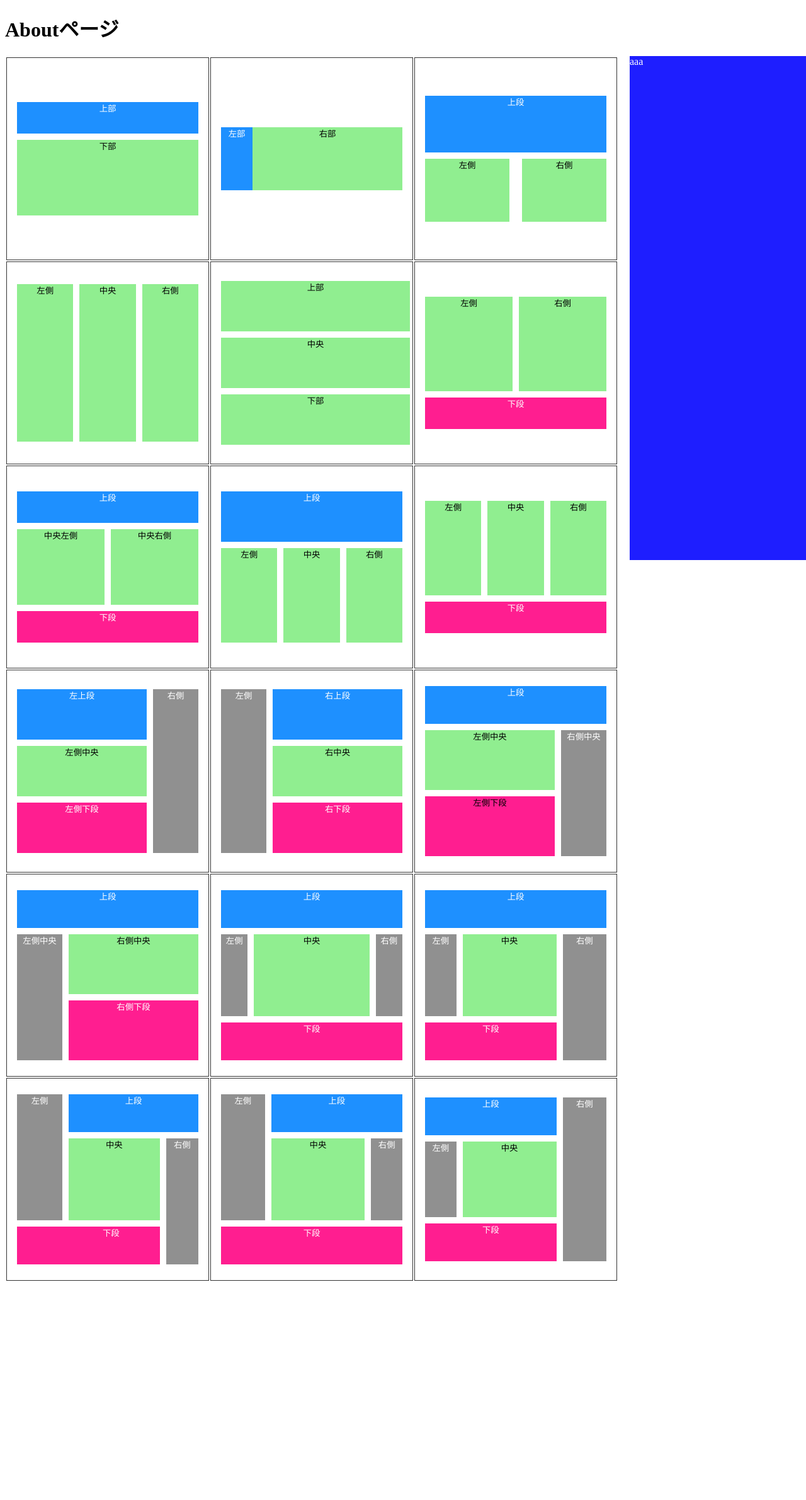
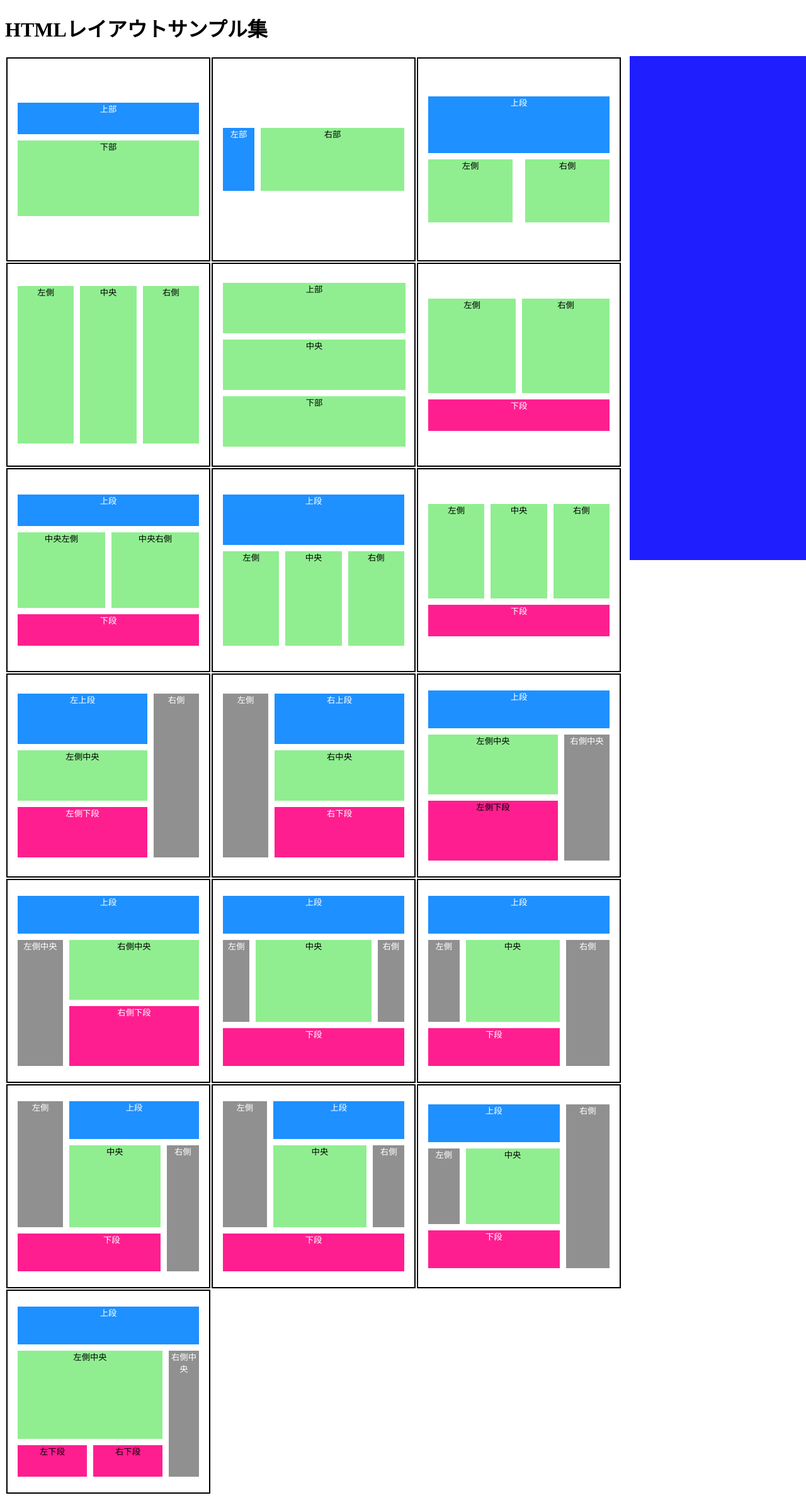
Before and after one commit to Elsammit/NuxtLayoutView, a Nuxt app: page /About in a window 1280 px wide. Shown: the whole page at 63% size. Before the commit the page ends 2043 px from the top, so only its background shows below. Built offline with nearby package versions, Linux system fonts and the light colour scheme.

Commit message:
機能追加中

```diff
--- /dev/null
+++ b/components/LayoutPattern19.vue
@@ -0,0 +1,53 @@
+<template>
+    <div class="UpperArea19">上段</div>
+    <div class="field">
+        <div class="LeftArea19">
+            <div class="CenterArea19">左側中央</div>
+            <div class="field">
+                <div class="UnderLeft19">左下段</div>
+                <div class="UnderRight19">右下段</div>
+            </div>
+        </div>
+        <div class="RightArea19">右側中央</div>
+    </div>
+</template>
+
+<style>
+.UpperArea19{
+  height:60px;
+  text-align: var(--td-text-align);
+  background-color: var(--area1-background-color);
+  color:#FFF;
+  margin-bottom: 10px;
+}
+
+.LeftArea19{
+  flex: 1.5;
+}
+
+.RightArea19{
+  flex:.3;
+  background-color: var(--area4-background-color);
+  text-align: var(--td-text-align);
+  height: 200px;
+  width:20px;
+  color:#FFF;
+}
+
+.CenterArea19{
+  text-align: var(--td-text-align);
+  background-color: var(--area2-background-color);
+  margin-bottom: 10px;
+  height:140px;
+  margin-right: 10px;
+  margin-bottom: 10px;
+}
+
+.UnderLeft19, .UnderRight19{
+  text-align: var(--td-text-align);
+  background-color: var(--area3-background-color);
+  height:50px;
+  width:110px;
+  margin-right: 10px;
+}
+</style>
--- a/components/LayoutPattern2.vue
+++ b/components/LayoutPattern2.vue
@@ -15,6 +15,7 @@
 }
 .Content2{
   flex:1;
+  margin-left:10px;
   background-color: var(--area2-background-color);
   text-align: var(--td-text-align);
   height: 100px;
--- a/components/LayoutPattern5.vue
+++ b/components/LayoutPattern5.vue
@@ -6,14 +6,13 @@
 
 <style>
 .UpperArea5, .CenterArea5, .UnderArea5{
-  flex:1;
   background-color: var(--area2-background-color);
   text-align: var(--td-text-align);
   height: 80px;
-  width:300px;
+  width:290px;
 }
 
 .UpperArea5, .CenterArea5{
-  margin-bottom: 10px;;
+  margin-bottom: 10px;
 }
 </style>
--- a/pages/About.vue
+++ b/pages/About.vue
@@ -1,113 +1,146 @@
 <template>
-  <h1>Aboutページ</h1>
+  <h1>HTMLレイアウトサンプル集</h1>
   <div class="field">
     <table>
       <tbody>
         <tr>
-          <td class="Column">
+          <td class="Column"
+            v-bind:class="{'selectedBorder':selectedID==='LayoutPattern1'}">
               <button class="ButtonStyle" @click="viewCode('LayoutPattern1')">
-                <LayoutPattern1 />  <!-- 上下分割 -->
+                <LayoutPattern1
+                   />  <!-- 上下分割 -->
               </button>
             </td>
-          <td class="Column">
+          <td class="Column"
+            v-bind:class="{'selectedBorder':selectedID==='LayoutPattern2'}">
             <button class="ButtonStyle" @click="viewCode('LayoutPattern2')">
               <LayoutPattern2 />  <!-- 左右分割 -->
             </button>
           </td>
-          <td class="Column">
+          <td class="Column"
+            v-bind:class="{'selectedBorder':selectedID==='LayoutPattern3'}">
             <button class="ButtonStyle" @click="viewCode('LayoutPattern3')">
               <LayoutPattern3 />  <!-- 3分割 下2分割 -->
             </button>
           </td>
         </tr>
         <tr>
-          <td class="Column">
+          <td class="Column"
+            v-bind:class="{'selectedBorder':selectedID==='LayoutPattern4'}">
             <button class="ButtonStyle" @click="viewCode('LayoutPattern4')">
               <LayoutPattern4 />  <!-- 横3分割 -->
             </button>
           </td>
-          <td class="Column">
+          <td class="Column"
+            v-bind:class="{'selectedBorder':selectedID==='LayoutPattern5'}">
             <button class="ButtonStyle" @click="viewCode('LayoutPattern5')">
               <LayoutPattern5 />  <!-- 縦3分割 -->
             </button>
           </td>
-          <td class="Column">
+          <td class="Column"
+            v-bind:class="{'selectedBorder':selectedID==='LayoutPattern6'}">
             <button class="ButtonStyle" @click="viewCode('LayoutPattern6')">
               <LayoutPattern6 />  <!-- 三分割 上2分割 -->
             </button>
           </td>
         </tr>
         <tr>
-          <td class="Column">
+          <td class="Column"
+            v-bind:class="{'selectedBorder':selectedID==='LayoutPattern7'}">
             <button class="ButtonStyle" @click="viewCode('LayoutPattern7')">
               <LayoutPattern7 />  <!-- 4分割 上・中央2・下 -->
             </button>
           </td>
-          <td class="Column">
+          <td class="Column"
+            v-bind:class="{'selectedBorder':selectedID==='LayoutPattern8'}">
             <button class="ButtonStyle" @click="viewCode('LayoutPattern8')">
               <LayoutPattern8 />  <!-- 4分割 上段・中央3 -->
             </button>
           </td>
-          <td class="Column">
+          <td class="Column"
+            v-bind:class="{'selectedBorder':selectedID==='LayoutPattern9'}">
             <button class="ButtonStyle" @click="viewCode('LayoutPattern9')">
               <LayoutPattern9 />  <!-- 4分割 中央3 下段 -->
             </button>
           </td>
         </tr>
         <tr>
-          <td class="Column">
+          <td class="Column"
+            v-bind:class="{'selectedBorder':selectedID==='LayoutPattern10'}">
             <button class="ButtonStyle" @click="viewCode('LayoutPattern10')">
               <LayoutPattern10 /> <!-- 4分割 左右 左3段階分割 -->
             </button>
           </td>
-          <td class="Column">
+          <td class="Column"
+            v-bind:class="{'selectedBorder':selectedID==='LayoutPattern11'}">
             <button class="ButtonStyle" @click="viewCode('LayoutPattern11')">
               <LayoutPattern11 /> <!-- 4分割 左右 右3段階分割 -->
             </button>
           </td>
-          <td class="Column">
+          <td class="Column"
+            v-bind:class="{'selectedBorder':selectedID==='LayoutPattern12'}">
             <button class="ButtonStyle" @click="viewCode('LayoutPattern12')">
               <LayoutPattern12 /> <!-- 4分割 上段 中央以下左右2分割 -->
             </button>
           </td>
         </tr>
         <tr>
-          <td class="Column">
+          <td class="Column"
+            v-bind:class="{'selectedBorder':selectedID==='LayoutPattern13'}">
             <button class="ButtonStyle" @click="viewCode('LayoutPattern13')">
               <LayoutPattern13 />
             </button>
           </td>
-          <td class="Column">
+          <td class="Column"
+            v-bind:class="{'selectedBorder':selectedID==='LayoutPattern14'}">
             <button class="ButtonStyle" @click="viewCode('LayoutPattern14')">
               <LayoutPattern14 />
             </button>
           </td>
-          <td class="Column">
+          <td class="Column"
+            v-bind:class="{'selectedBorder':selectedID==='LayoutPattern15'}">
             <button class="ButtonStyle" @click="viewCode('LayoutPattern15')">
               <LayoutPattern15 />
             </button>
           </td>
         </tr>
         <tr>
-          <td class="Column">
+          <td class="Column"
+            v-bind:class="{'selectedBorder':selectedID==='LayoutPattern16'}">
             <button class="ButtonStyle" @click="viewCode('LayoutPattern16')">
               <LayoutPattern16 />
             </button>
           </td>
-          <td class="Column">
+          <td class="Column"
+            v-bind:class="{'selectedBorder':selectedID==='LayoutPattern17'}">
             <button class="ButtonStyle" @click="viewCode('LayoutPattern17')">
               <LayoutPattern17 />
             </button>
           </td>
-          <td class="Column">
+          <td class="Column"
+            v-bind:class="{'selectedBorder':selectedID==='LayoutPattern18'}">
             <button class="ButtonStyle" @click="viewCode('LayoutPattern18')">
               <LayoutPattern18 />
             </button>
           </td>
         </tr>
+        <tr>
+          <td class="Column"
+            v-bind:class="{'selectedBorder':selectedID==='LayoutPattern19'}">
+            <button class="ButtonStyle" @click="viewCode('LayoutPattern19')">
+              <LayoutPattern19 />
+            </button>
+          </td>
+        </tr>
       </tbody>
     </table>
-    <div class="SrcViewerArea">{{buffer}}</div>
+    <div class="SrcViewerArea">
+      <!-- <div class="field">
+        <button>文字コピー</button>
+        <button>ダウンロード</button>
+      </div> -->
+      {{buffer}}
+    </div>
   </div>
 </template>
 
@@ -117,6 +150,7 @@ import { LayoutPattern1 } from '~~/.nuxt/components';
 export default{
   async setup(props, context) {
     const textArea = ref(LayoutPattern1["__file"]);
+    const selectedID = ref("");
     const readComponent = () =>{
       const fileReaderObj = fileReader();
       const readfile = fileReaderObj.FileRead(LayoutPattern1["__file"]);
@@ -133,6 +167,7 @@ export default{
             buffer.value = data.toString();
             return data.toString();
         });
+        selectedID.value = LayoutNum;
     };
 
     async function viewCode(LayoutNum){
@@ -140,9 +175,9 @@ export default{
     }
 
 
-    const buffer = ref("aaa");
+    const buffer = ref("");
 
-    return {textArea, readComponent, FileRead, buffer, viewCode};
+    return {textArea, readComponent, FileRead, buffer, viewCode, selectedID};
   },
 };
 </script>
@@ -168,6 +203,7 @@ td{
   height:300px;
   text-align: center;
   vertical-align:middle;
+  border:2px solid black;
 
 }
 .ButtonStyle{
@@ -200,4 +236,9 @@ td{
   overflow-y: scroll;
 }
 /* #endregion */
+
+.selectedBorder{
+  background-color: wheat;
+  border:2px solid red;
+}
 </style>
```
